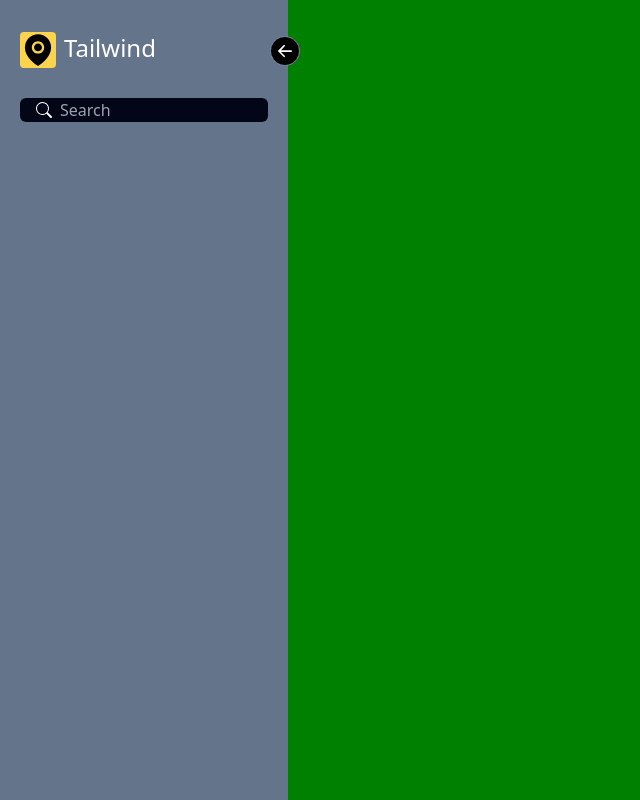
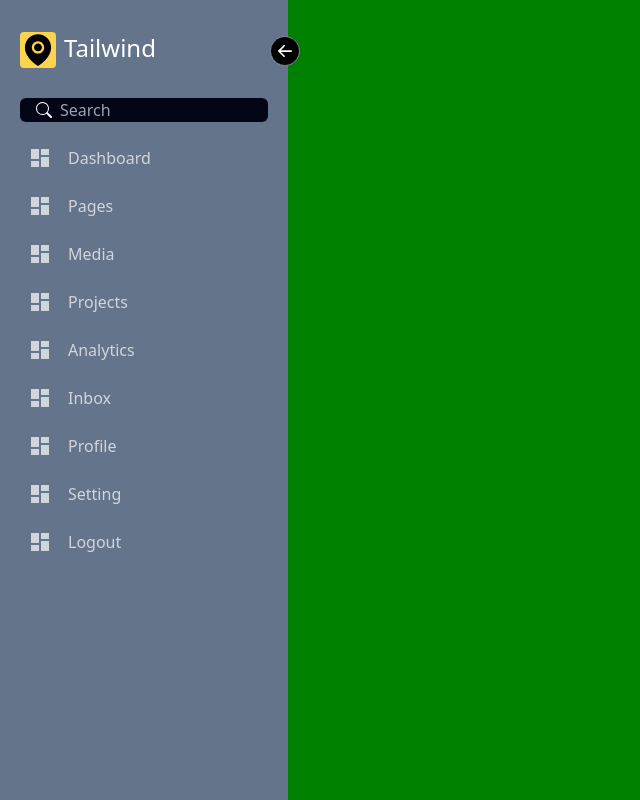
Before and after one commit to Titus-muchoki/Thetaportal, a React (Create React App) app: page / in a window 1280 px wide. Shown: the whole page, without its empty margins (0-640 px from the left). Built offline with nearby package versions, Linux system fonts and the light colour scheme.

Commit message:
add the initial files

```diff
--- a/src/App.js
+++ b/src/App.js
@@ -1,6 +1,8 @@
 import { useState } from "react";
 import { BsFillArrowLeftSquareFill, BsSearch } from "react-icons/bs";
 import { AiFillEnvironment } from "react-icons/ai";
+import { RiDashboardFill } from "react-icons/ri";
+
 
 
 const App = () => {
@@ -42,7 +44,18 @@ const App = () => {
           <input type={"search"} placeholder="Search" className={`text-base bg-transparent w-full text-white focus:outline-none ${!open && "hidden"}`} />
         </div>
         <ul className='pt-2'>
-
+          {Menus.map((menu, index) => (
+            <>
+            <li key={index} className='text-gray-300 text-sm flex items-center gap-x-4 cursor-pointer p-2 hover:bg-slate-400 rounded-md mt-2'>
+             <span className='text-2xl block float-left'>
+              <RiDashboardFill />
+             </span>
+              <span className={`text-base font-medium flex-1 duration-200 ${!open && "hidden"}`}>
+                {menu.title}
+                </span>
+            </li>
+            </>
+          ))}
         </ul>
       </div>
     </div>
```
